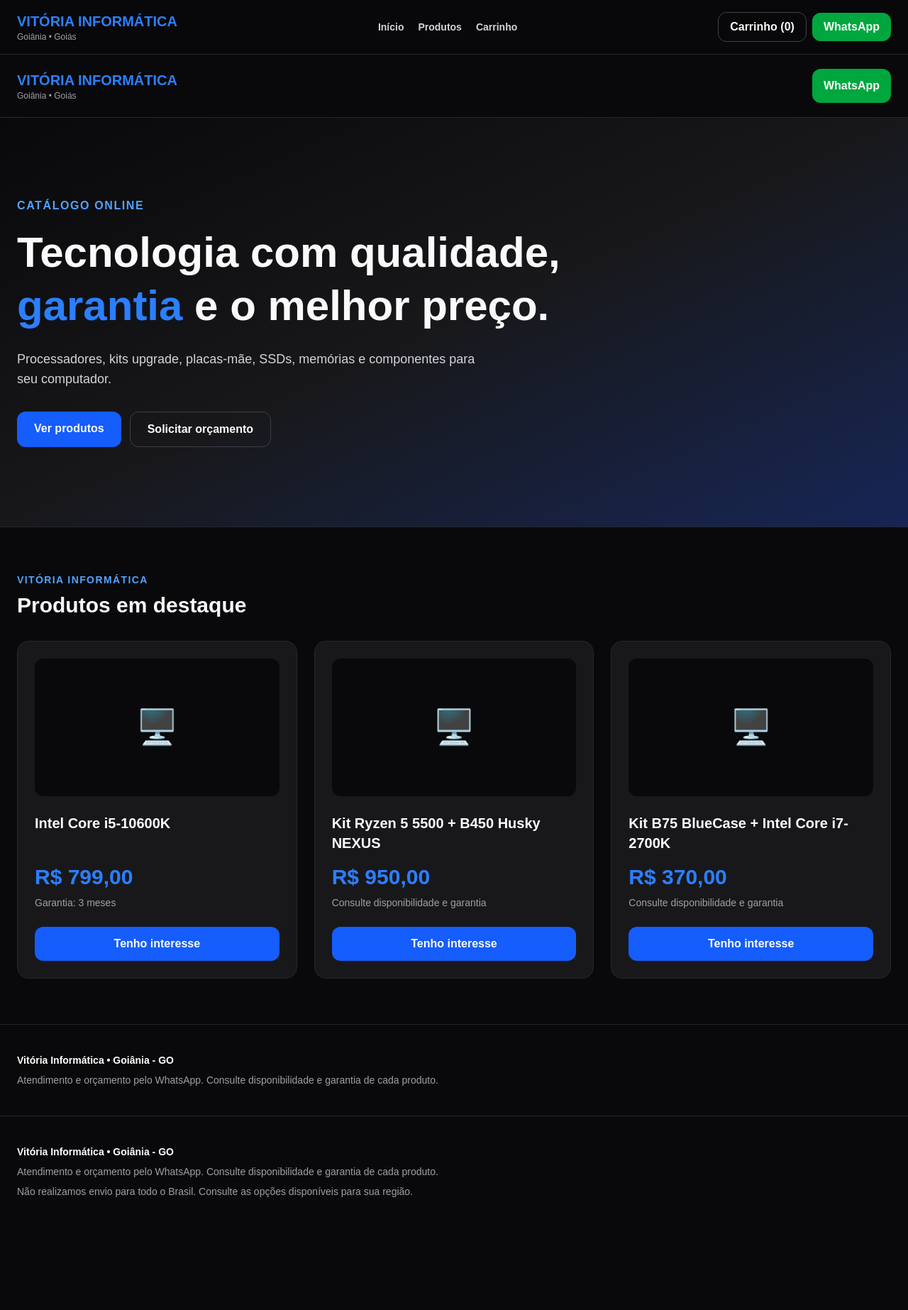
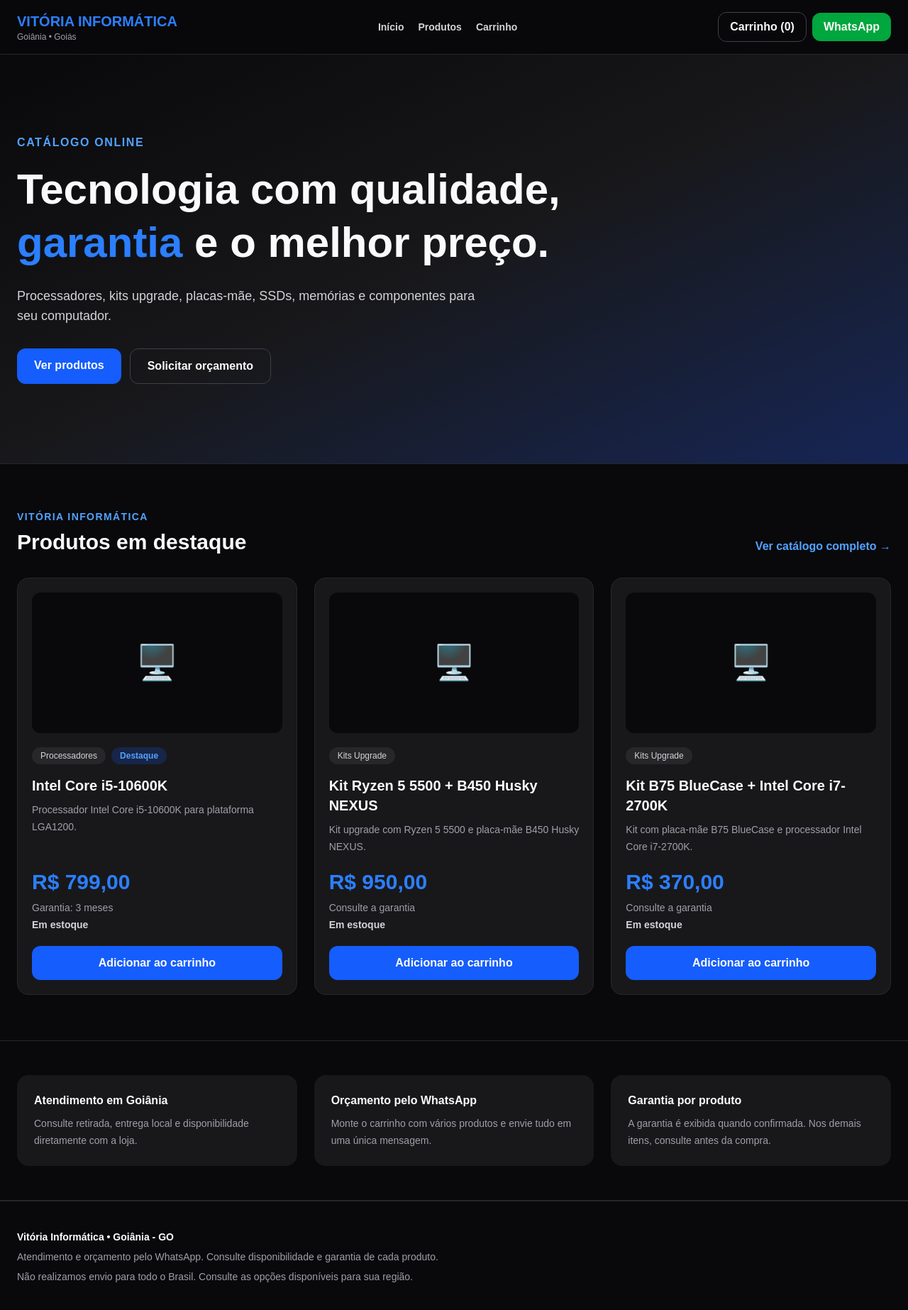
Before and after one commit to wendeljunio2015-dev/CatVitInfo, a Next.js app: page / in a window 1280 px wide. Shown: the top 1846 px of the page at 71% size. Before the commit the page ends 1729 px from the top, so only its background shows below. Built offline with nearby package versions, Linux system fonts and the light colour scheme.

Commit message:
feat: connect homepage to catalog and cart

```diff
--- a/app/page.tsx
+++ b/app/page.tsx
@@ -1,60 +1,46 @@
-const products = [
-  { name: "Intel Core i5-10600K", price: 799, detail: "Garantia: 3 meses" },
-  { name: "Kit Ryzen 5 5500 + B450 Husky NEXUS", price: 950, detail: "Consulte disponibilidade e garantia" },
-  { name: "Kit B75 BlueCase + Intel Core i7-2700K", price: 370, detail: "Consulte disponibilidade e garantia" },
-];
-
-const money = new Intl.NumberFormat("pt-BR", { style: "currency", currency: "BRL" });
+import Link from "next/link";
+import ProductCard from "@/components/ProductCard";
+import { products } from "@/data/products";
 
 export default function Home() {
+  const featured = products.filter((product) => product.featured);
+
   return (
     <main>
-      <header className="border-b border-zinc-800 bg-zinc-950">
-        <div className="mx-auto flex max-w-7xl items-center justify-between px-6 py-5">
-          <div>
-            <p className="text-xl font-black text-blue-500">VITÓRIA INFORMÁTICA</p>
-            <p className="text-xs text-zinc-400">Goiânia • Goiás</p>
-          </div>
-          <a className="rounded-xl bg-green-600 px-4 py-3 font-bold hover:bg-green-500" href="https://wa.me/5562994780830" target="_blank" rel="noreferrer">WhatsApp</a>
-        </div>
-      </header>
-
       <section className="border-b border-zinc-800 bg-gradient-to-br from-zinc-950 via-zinc-900 to-blue-950">
         <div className="mx-auto max-w-7xl px-6 py-20 md:py-28">
           <p className="mb-4 font-bold uppercase tracking-widest text-blue-400">Catálogo online</p>
-          <h1 className="max-w-4xl text-4xl font-black leading-tight md:text-6xl">Tecnologia com qualidade, <span className="text-blue-500">garantia</span> e o melhor preço.</h1>
+          <h1 className="max-w-4xl text-4xl font-black leading-tight md:text-6xl">
+            Tecnologia com qualidade, <span className="text-blue-500">garantia</span> e o melhor preço.
+          </h1>
           <p className="mt-6 max-w-2xl text-lg text-zinc-300">Processadores, kits upgrade, placas-mãe, SSDs, memórias e componentes para seu computador.</p>
           <div className="mt-8 flex flex-wrap gap-3">
-            <a href="#produtos" className="rounded-xl bg-blue-600 px-6 py-3 font-bold hover:bg-blue-500">Ver produtos</a>
-            <a href="https://wa.me/5562994780830" target="_blank" rel="noreferrer" className="rounded-xl border border-zinc-700 px-6 py-3 font-bold hover:bg-zinc-800">Solicitar orçamento</a>
+            <Link href="/produtos" className="rounded-xl bg-blue-600 px-6 py-3 font-bold hover:bg-blue-500">Ver produtos</Link>
+            <a href="https://wa.me/5562994780830" target="_blank" rel="noopener noreferrer" className="rounded-xl border border-zinc-700 px-6 py-3 font-bold hover:bg-zinc-800">Solicitar orçamento</a>
           </div>
         </div>
       </section>
 
-      <section id="produtos" className="mx-auto max-w-7xl px-6 py-16">
-        <div className="mb-8">
-          <p className="text-sm font-bold uppercase tracking-widest text-blue-400">Vitória Informática</p>
-          <h2 className="mt-2 text-3xl font-black">Produtos em destaque</h2>
+      <section className="mx-auto max-w-7xl px-6 py-16">
+        <div className="mb-8 flex flex-wrap items-end justify-between gap-4">
+          <div>
+            <p className="text-sm font-bold uppercase tracking-widest text-blue-400">Vitória Informática</p>
+            <h2 className="mt-2 text-3xl font-black">Produtos em destaque</h2>
+          </div>
+          <Link href="/produtos" className="font-bold text-blue-400 hover:text-blue-300">Ver catálogo completo →</Link>
         </div>
-        <div className="grid gap-6 md:grid-cols-3">
-          {products.map((product) => (
-            <article key={product.name} className="rounded-2xl border border-zinc-800 bg-zinc-900 p-6">
-              <div className="mb-6 flex aspect-video items-center justify-center rounded-xl bg-zinc-950 text-5xl">🖥️</div>
-              <h3 className="min-h-14 text-xl font-bold">{product.name}</h3>
-              <p className="mt-4 text-3xl font-black text-blue-500">{money.format(product.price)}</p>
-              <p className="mt-2 text-sm text-zinc-400">{product.detail}</p>
-              <a href={`https://wa.me/5562994780830?text=${encodeURIComponent(`Olá! Tenho interesse em: ${product.name}`)}`} target="_blank" rel="noreferrer" className="mt-6 block rounded-xl bg-blue-600 px-4 py-3 text-center font-bold hover:bg-blue-500">Tenho interesse</a>
-            </article>
-          ))}
+        <div className="grid gap-6 md:grid-cols-2 lg:grid-cols-3">
+          {featured.map((product) => <ProductCard key={product.id} product={product} />)}
         </div>
       </section>
 
-      <footer className="border-t border-zinc-800 bg-zinc-950">
-        <div className="mx-auto max-w-7xl px-6 py-10 text-sm text-zinc-400">
-          <p className="font-bold text-white">Vitória Informática • Goiânia - GO</p>
-          <p className="mt-2">Atendimento e orçamento pelo WhatsApp. Consulte disponibilidade e garantia de cada produto.</p>
+      <section className="border-y border-zinc-800 bg-zinc-950">
+        <div className="mx-auto grid max-w-7xl gap-6 px-6 py-12 md:grid-cols-3">
+          <div className="rounded-2xl bg-zinc-900 p-6"><h3 className="font-black">Atendimento em Goiânia</h3><p className="mt-2 text-sm leading-6 text-zinc-400">Consulte retirada, entrega local e disponibilidade diretamente com a loja.</p></div>
+          <div className="rounded-2xl bg-zinc-900 p-6"><h3 className="font-black">Orçamento pelo WhatsApp</h3><p className="mt-2 text-sm leading-6 text-zinc-400">Monte o carrinho com vários produtos e envie tudo em uma única mensagem.</p></div>
+          <div className="rounded-2xl bg-zinc-900 p-6"><h3 className="font-black">Garantia por produto</h3><p className="mt-2 text-sm leading-6 text-zinc-400">A garantia é exibida quando confirmada. Nos demais itens, consulte antes da compra.</p></div>
         </div>
-      </footer>
+      </section>
     </main>
   );
 }
```
